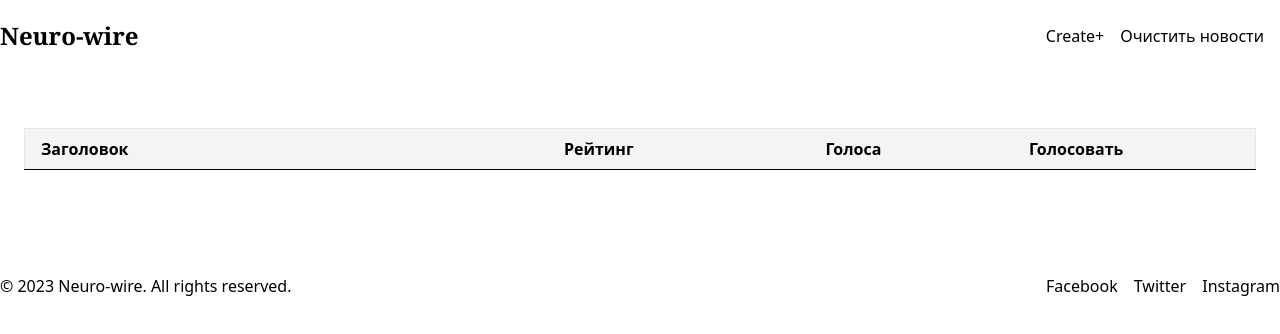
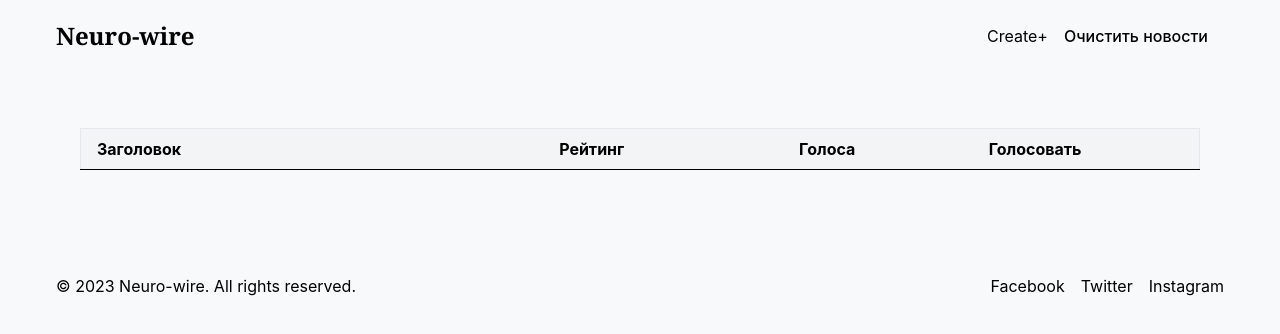
Before and after one commit to srg-vlcv/test, a Next.js app: page / in a window 1280 px wide. Shown: the top 334 px of the page. Built offline with nearby package versions, Linux system fonts and the light colour scheme.

Commit message:
Рабочий_3

```diff
--- a/src/pages/create.tsx
+++ b/src/pages/create.tsx
@@ -1,7 +1,7 @@
 import React, { useState } from 'react';
 import { useRouter } from 'next/router';
+import Link from "next/link";
 import BackButton from '../components/BackButton';
-import Layout from '../components/Layout';
 
 const CreatePage: React.FC = () => {
   const [title, setTitle] = useState('');
@@ -51,10 +51,23 @@ const CreatePage: React.FC = () => {
 
 
   return (
-    <Layout>
-      <div className="relative p-6">
+    <div className="page-container">
+      <>
+        <header className="frosted-glass py-4">
+          <div className="container mx-auto flex justify-between items-center">
+            <Link href="/" className="text-2xl font-serif font-semibold">
+              Neuro-wire
+            </Link>
+            <div>
+              <Link href="/create" className="button primary">
+                Create+
+              </Link>
+            </div>
+          </div>
+        </header>
+        <main className="main-content">
             <BackButton />
-          <div className="frosted-glass p-6 my-8">
+            <div className=" my-8">
               <h1 className="text-3xl font-bold mb-4">Создать новость</h1>
               <form onSubmit={handleSubmit}>
                 <div className="mb-4">
@@ -87,8 +100,9 @@ const CreatePage: React.FC = () => {
                 {error && <p className="text-red-500 text-sm mt-2">{error}</p>}
               </form>
             </div>
+        </main>
+      </>
     </div>
-    </Layout>
   );
 };
 
--- a/src/pages/index.tsx
+++ b/src/pages/index.tsx
@@ -47,7 +47,8 @@ const HomePage: React.FC = () => {
   }, []);
 
   return (
-    <div className="min-h-screen ">
+    <div className="min-h-screen">
+      <div className="page-container">
         <header className="frosted-glass py-4">
           <div className="container mx-auto flex justify-between items-center">
             <Link href="/" className="text-2xl font-serif font-semibold">
@@ -84,6 +85,7 @@ const HomePage: React.FC = () => {
           </div>
         </footer>
       </div>
+    </div>
   );
 };
 
--- a/src/pages/news/[id].tsx
+++ b/src/pages/news/[id].tsx
@@ -1,24 +1,26 @@
 import React, { useEffect, useState } from 'react';
 import { useRouter } from 'next/router';
 import { NewsItem } from '../../types/news';
-import Layout from '../../components/Layout';
+import BackButton from '../../components/BackButton';
+import Link from 'next/link';
 
 const NewsPage: React.FC = () => {
   const router = useRouter();
-  const { id } = router.query as { id: string }; // Type assertion
+  const { id } = router.query;
+  const newsId = Array.isArray(id) ? id[0] : id;
   const [newsItem, setNewsItem] = useState<NewsItem | null>(null);
 
   useEffect(() => {
-    if (id) {
+    if (newsId) {
         const storedNews = localStorage.getItem('news');
         if (storedNews) {
             const news: NewsItem[] = JSON.parse(storedNews) as NewsItem[];
             console.log("Data from localStorage:", news); // Added
-        const item = news.find((n) => n.id === id);
+            const item = news.find(n => n.id === newsId);
             setNewsItem(item ? item : null);
         }
     }
-  }, [id]);
+  }, [newsId]);
 
   if (!newsItem) {
     return <div>Loading...</div>; // Or a better loading indicator
@@ -59,11 +61,25 @@ const NewsPage: React.FC = () => {
   };
 
   return (
-        <Layout>
-            <div className="mt-4">
+    <div className="page-container">
+      <>
+        <header className="frosted-glass py-4">
+          <div className="container mx-auto flex justify-between items-center">
+            <Link href="/" className="text-2xl font-serif font-semibold">
+              Neuro-wire
+            </Link>
+            <div className="">
+              <Link href="/create" className="button primary">
+                Create+
+              </Link>
             </div>
-            <div className="frosted-glass p-6">
-                <h1 className="text-3xl font-bold mb-4">{newsItem.title}</h1>
+          </div>
+        </header>
+        <main className="main-content">
+          <BackButton />
+          <h1 className="text-3xl font-bold mb-4">
+            {newsItem.title}
+          </h1>
           <p className="text-gray-600 mb-2">
             Published: {new Date(newsItem.dateCreated).toLocaleDateString()}
           </p>
@@ -71,7 +87,7 @@ const NewsPage: React.FC = () => {
           <p className="mt-4">Rating: {newsItem.rating}</p>
 
           {/* Comments Section */}
-                <div className="mt-8">
+          <div className="mt-8 ">
             <h2 className="text-2xl font-bold mb-4">Comments</h2>
 
             {/* Comment Form */}
@@ -93,7 +109,7 @@ const NewsPage: React.FC = () => {
             {/* Display Comments */}
             {newsItem.comments && newsItem.comments.length > 0 ? (
               <ul>
-                            {newsItem.comments.map((comment) => (
+                {newsItem.comments.map(comment => (
                   <li key={comment.id} className="mb-4 p-4 bg-gray-50 rounded-lg shadow-sm">
                     <p className="font-semibold">
                       Author: {comment.author}
@@ -106,8 +122,20 @@ const NewsPage: React.FC = () => {
               <p>No comments yet. Be the first to comment!</p>
             )}
           </div>
+        </main>
+        <footer className="frosted-glass py-4 mt-8">
+          <div className="container mx-auto flex justify-between items-center">
+            <p>&copy; 2023 Neuro-wire. All rights reserved.</p>
+            {/* Add social media links here */}
+            <div className="flex space-x-4">
+              <a href="#" target="_blank" rel="noopener noreferrer">Facebook</a>
+              <a href="#" target="_blank" rel="noopener noreferrer">Twitter</a>
+              <a href="#" target="_blank" rel="noopener noreferrer">Instagram</a>
             </div>
-        </Layout>
+          </div>
+        </footer>
+      </>
+    </div>
   );
 };
 
--- a/src/styles/globals.css
+++ b/src/styles/globals.css
@@ -6,7 +6,51 @@
 @tailwind utilities;
 
 body {
+  font-family: 'Inter', sans-serif; /* Or another font if you're using one */
+  background-color: var(--background-color); /* Or another background color */
+}
 
+:root {
+  --background-color: #f8f9fa; /* Example background color, change if needed */
+}
+
+html {
+  min-height: 100vh;
+}
+
+.main-header {
+  background-color: #f8f9fa; /* Header background color */
+  padding-top: 1rem;
+  padding-bottom: 1rem;
+}
+
+.main-header .container  {
+  display: flex;
+  justify-content: space-between;
+  align-items: center;
+}
+
+main {
+  padding-top: 2rem;
+  padding-bottom: 2rem;
+}
+
+.main-footer {
+  padding-top: 1rem;
+  padding-bottom: 1rem;
+  margin-top: 2rem;
+}
+
+.main-footer .container {
+  display: flex;
+  justify-content: space-between;
+  align-items: center;
+}
+
+.page-container {
+ max-width: 1200px;
+ margin: 0 auto;
+ padding: 0 1rem;
 }
 
 button {
```
Lines whose indentation alone changed are shown as unchanged.
